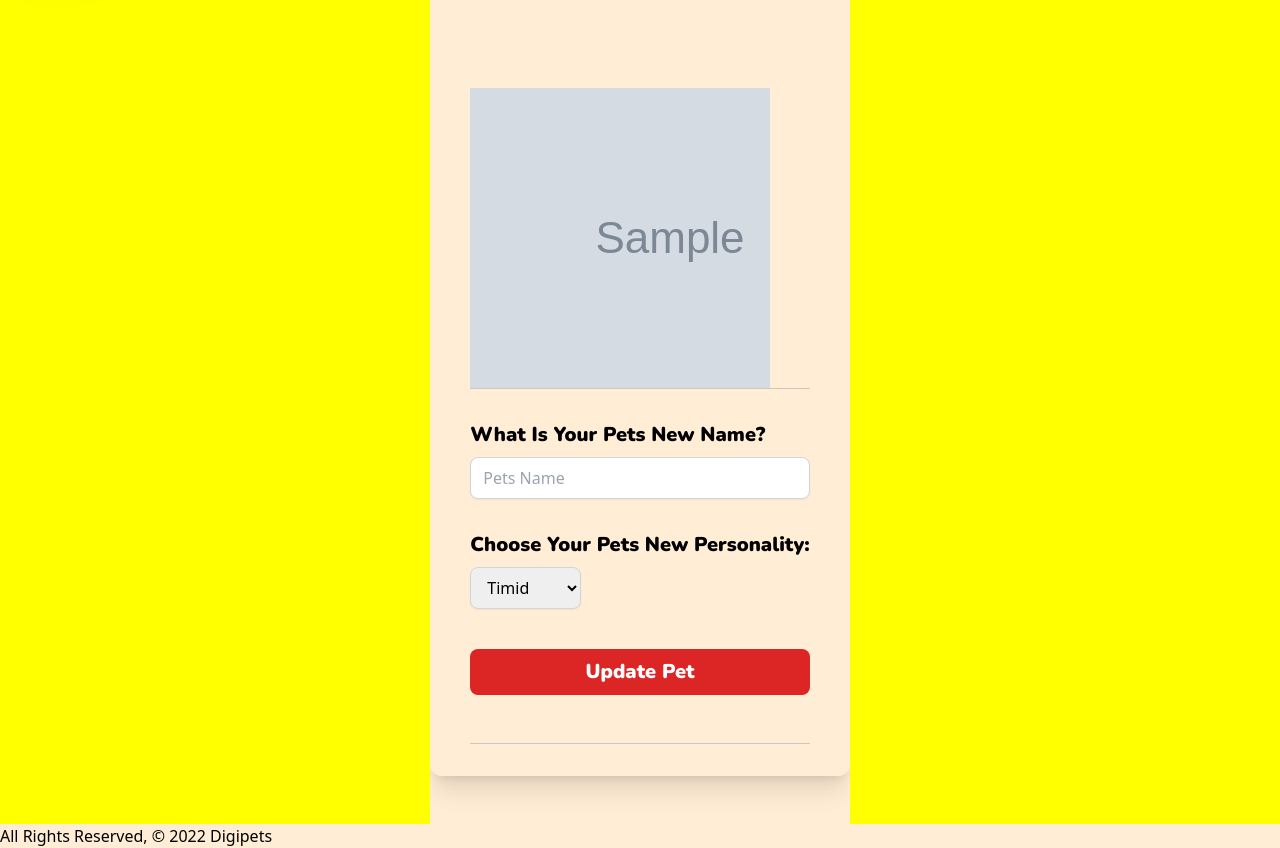
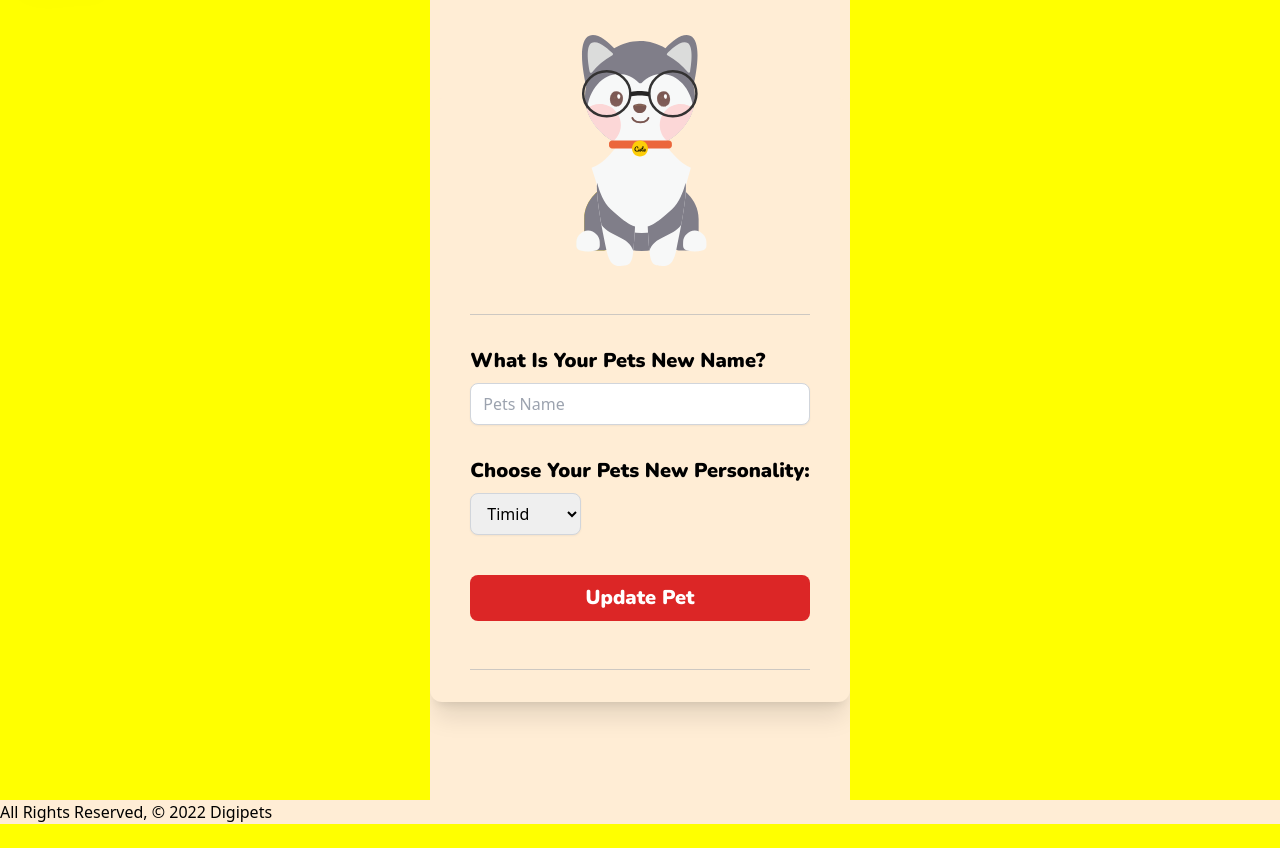
Before and after one commit to tnicho/Digipets, a Django app: page /digipets/1/update/ in a window 1280 px wide. Shown: the part 68-916 px from the top of the page. After the commit the page ends 892 px from the top, so only its background shows below. Run offline with Django 4.2, Linux system fonts and the light colour scheme; a user stored in the database is signed in; tables that the repository leaves empty hold one stand-in row (values such as "Sample post"); grey boxes marked "Sample" are stand-in pictures; some libraries are stand-ins or nearby versions.

Commit message:
update styling updates

```diff
--- a/main_app/templates/digipets/update.html
+++ b/main_app/templates/digipets/update.html
@@ -1,6 +1,7 @@
 {% extends 'base.html' %}
 
 {% block content %}
+
 <div class="-mb-20 -translate-y-1/2 transform">
   {% if digipet.species == "C" %}
     <img class="mx-auto h-64 " src="{% static "digipets\assets\animals\corgi\1.svg" %}">
--- a/main_app/templates/main_app/digipet_form.html
+++ b/main_app/templates/main_app/digipet_form.html
@@ -25,8 +25,8 @@
       <div class="max-w-md mx-auto">
         <div class="divide-y divide-gray-400/50">
           {% if object %}
-          <div id="pet-photo">
-          </div>
+          <!-- <div id="pet-photo">
+          </div> -->
           {% else %}
           <!-- Put the carousel here  -->
           <div class="max-w-2xl mx-auto">
@@ -79,6 +79,16 @@
           </div>
           {% endif %}
           {% if object %}
+
+          <div class="-mb-20 -translate-y-1/2 transform">
+            {% if digipet.species == "C" %}
+              <img class="mx-auto h-64 " src="{% static "digipets\assets\animals\corgi\1.svg" %}">
+            {% elif digipet.species == "H" %}
+              <img class="mx-auto h-64 " src="{% static "digipets\assets\animals\husky\1.svg" %}">
+            {% elif digipet.species == "O" %}
+              <img class="mx-auto h-64 " src="{% static "digipets\assets\animals\otter\1.svg" %}">
+            {% endif %}
+          </div>
 
           <div class="py-8 text-base  justify-between">
             <form action="" method="post">
@@ -223,7 +233,7 @@
     let leftButton = document.getElementById('left-button');
     let chooseSpeciesText = document.getElementById('choose-species-text');
 
-    document.getElementById('pet-photo').style.backgroundImage = "url('"+ animalImage +"')";
+    // document.getElementById('pet-photo').style.backgroundImage = "url('"+ animalImage +"')";
 
     function rightPetButton() {
       if (species.value == 'C'){
```
Also changed, not shown: digipetsforever/settings.py (+5 -3 lines).
